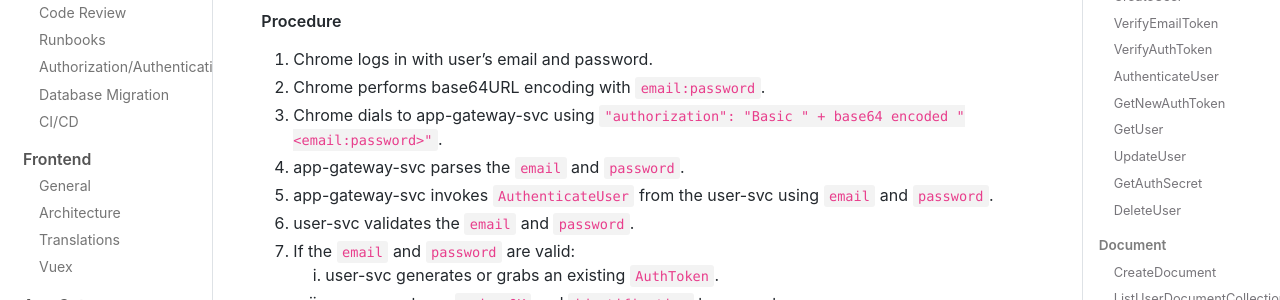
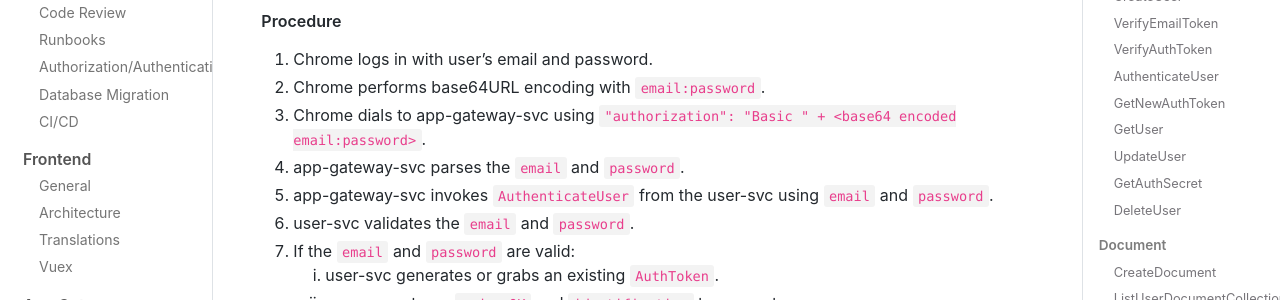
Before and after one commit to hwsc-org/hwsc-org.github.io, a Jekyll site: the page built from wikis/app-gateway-svc/epics.md, in a window 1280 px wide and 900 px high, scrolled down 3761 px. Shown: the part 152-452 px from the top of the window. Built offline with Jekyll 4.4.1, drawn with Linux system fonts in a browser that asks for light colours; comment, search, counter and statistics services are not loaded; part of the change alters nothing that is shown.

```diff
--- a/wikis/app-gateway-svc/epics.md
+++ b/wikis/app-gateway-svc/epics.md
@@ -123,7 +123,7 @@ Chrome is able to login using email and password.
 #### Procedure
 1. Chrome logs in with user's email and password.
 2. Chrome performs base64URL encoding with `email:password`.
-3. Chrome dials to app-gateway-svc using `"authorization": "Basic " + base64 encoded "<email:password>"`.
+3. Chrome dials to app-gateway-svc using `"authorization": "Basic " + <base64 encoded email:password>`.
 4. app-gateway-svc parses the `email` and `password`.
 5. app-gateway-svc invokes `AuthenticateUser` from the user-svc using `email` and `password`.
 6. user-svc validates the `email` and `password`.
```
